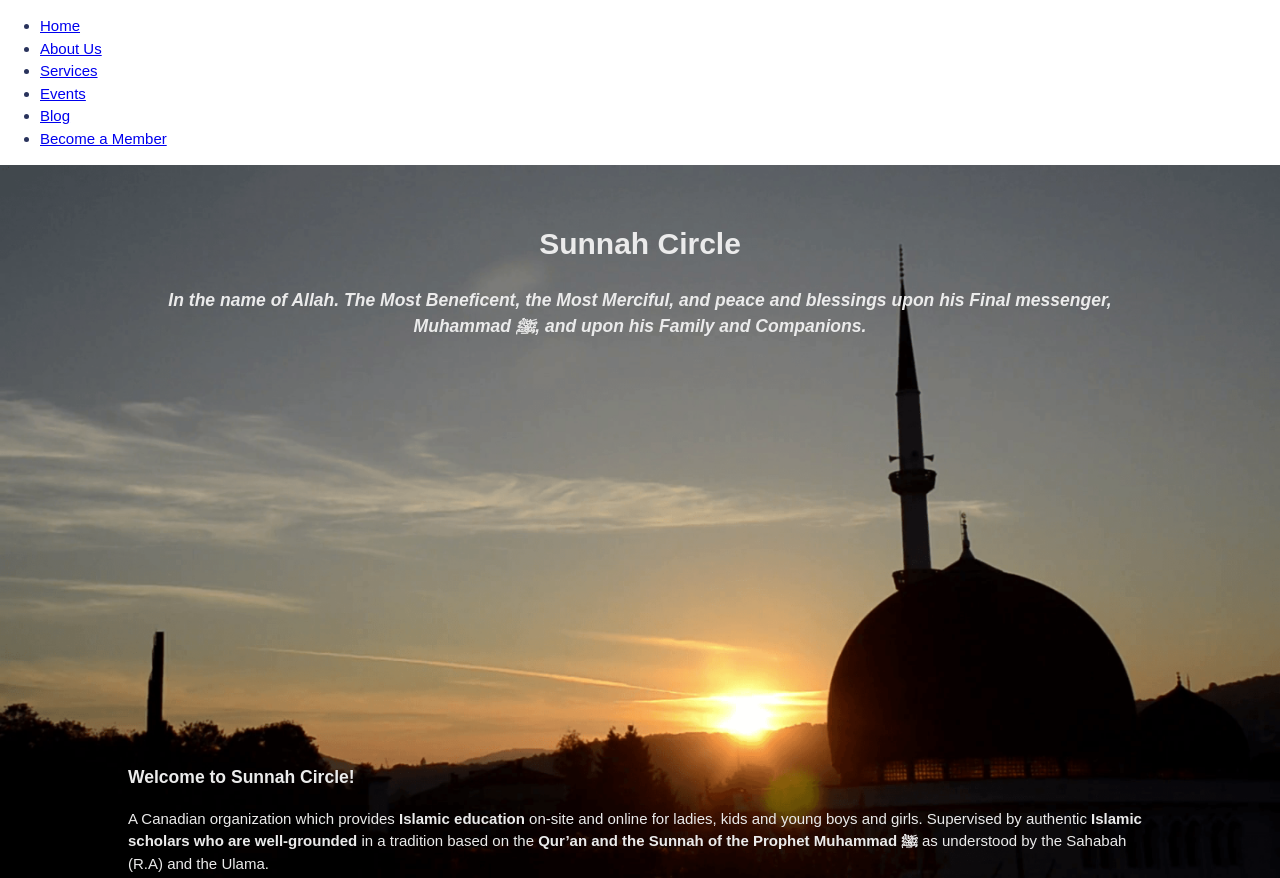
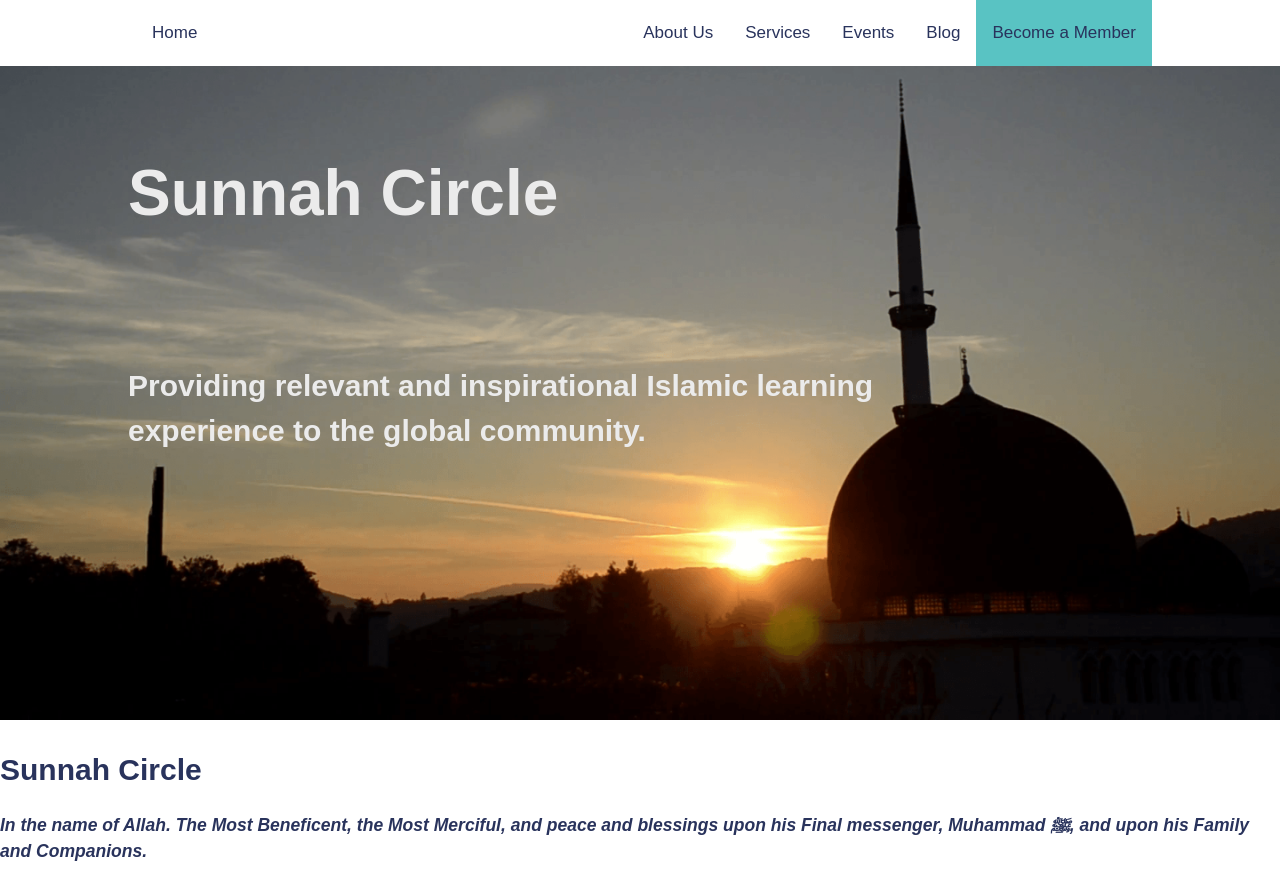
Before and after one commit to Asad-K-Bhatti/Sunnah-Circle, a plain HTML site: page index.html in a window 1280 px wide. Shown: the top 878 px of the page. Drawn offline with Linux system fonts and the light colour scheme.

Commit message:
Navbar implementation
- Created Nav bar for main page
- Edited appearance

```diff
--- a/CSS/styles.css
+++ b/CSS/styles.css
@@ -27,40 +27,84 @@ html {
   }
 
   .content-wrap {
-    width: 900px;
     margin: 0 auto;
+    width: 80%;
     padding: 60px 0;
   }
 
-  /* Header
+  /* Navigation Bar
+  ---------------------------------*/
+  .navbar {
+    background-color: white;
+    overflow: hidden;
+    position: fixed;
+    top: 0px;
+    width: 100%;
+    z-index: 10000;
+  }
+  .navbar .homepage {
+    float: left;
+    color: #29335C;
+    margin-left: 10%;
+    text-align: center;
+    padding: 20px 24px;
+    text-decoration: none;
+    font-size: 17px;
+  }
+  .navbar .pages {
+    float: right;
+    color: #29335C;
+    text-align: center;
+    padding: 20px 16px;
+    text-decoration: none;
+    font-size: 17px;
+  }
+  .navbar .membership {
+    float: right;
+    color: #29335C;
+    margin-right: 10%;
+    background-color: #59C3C3;
+    text-align: center;
+    padding: 20px 16px;
+    text-decoration: none;
+    font-size: 17px;
+  }
+  .navbar a:hover {
+    background-color: #F3A712;
+    color: #EBEBEB;
+  }
+  .topnav a.active {
+    background-color: #F3A712;
+    color: #EBEBEB;
+  }
+
+  /* Home-Page
   ---------------------------------*/
   .box {
       position: relative;
       display: inline-block;
       width: 100%;
   }
-
   .box .title {
       position: absolute;
       z-index: 999;
-    margin: 0 auto;
+      margin: 0 30% 0 10%;
       left: 0;
       right: 0;
-    top: 5%;
-    text-align: center;
-    width: 80%;
+      top: 20%;
+      bottom: 10px;
+      text-align: left;
       color: #EBEBEB;
+      font-size: 64px;
   }
-
   .box .text {
     position: absolute;
     z-index: 999;
-      margin: 0 auto;
+    margin: 0 30% 0 10%;
     left: 0;
     right: 0;
-      top: 80%;
+    top: 50%;
     text-align: left;
-      width: 80%;
     color: #EBEBEB;
   }
 
--- a/index.html
+++ b/index.html
@@ -10,15 +10,13 @@
     </head>
     <body>
         <!-- Navigation Bar -->
-        <header>
-            <ul>
-                <li><a href="#home">Home</a></li>
-                <li><a href="Pages/About/about.html">About Us</a></li>
-                <li><a href="#services">Services</a></li>
-                <li><a href="#events">Events</a></li>
-                <li><a href="#blog">Blog</a></li>
-                <li><a href="#member">Become a Member</a></li>
-            </ul>
+        <header class="navbar">
+            <a href="#home" class="homepage">Home</a>
+            <a href="#member" class="membership">Become a Member</a>
+            <a href="#blog" class="pages">Blog</a>
+            <a href="#events" class="pages">Events</a>
+            <a href="#services" class="pages">Services</a>
+            <a href="Pages/About/about.html" class="pages">About Us</a>
         </header>
 
         <!-- Home Page -->
@@ -40,22 +38,23 @@
                 <img src="Media/Main-Page/masjid-1920.png" alt="sunrise behind masjid"
                 width="100%">
             </picture>
-            <div class="title">
+            <h1 class="title">Sunnah Circle</h1>
+            <h1 class="text">Providing relevant and inspirational Islamic learning experience to the global community.</h1>
+        </div>
+        <!-- About Section -->
+        <div>
             <h1>Sunnah Circle</h1>
             <h3><em>In the name of Allah. The Most Beneficent, the Most Merciful, and peace and blessings upon his Final messenger, Muhammad ﷺ,
                 and upon his Family and Companions.</em></h3>
         </div>
-            <div class="text">
+        <div>
             <h3>Welcome to Sunnah Circle!</h3>
             <p>A Canadian organization which provides <b>Islamic education</b> on-site and online for ladies, kids and young boys and girls.
                 Supervised by authentic <b>Islamic scholars who are well-grounded</b> in a tradition based on the <b>Qur’an and the Sunnah
                 of the Prophet Muhammad ﷺ</b> as understood by the Sahabah (R.A) and the Ulama.</p>
         </div>
-        </div>
 
-        <!-- About Section -->
         <div>
-            <!--################# Edit and Revise all Text ###################-->
             <h1>Our Mission</h1>
             <!-- <a>(Image Insert)</a> -->
             <p>Established in 2007 under the former name, <i>Pearls of Islam</i>, Sunnah Circle has many opportunities where you and your community can gain
```
Lines whose indentation alone changed are shown as unchanged.
